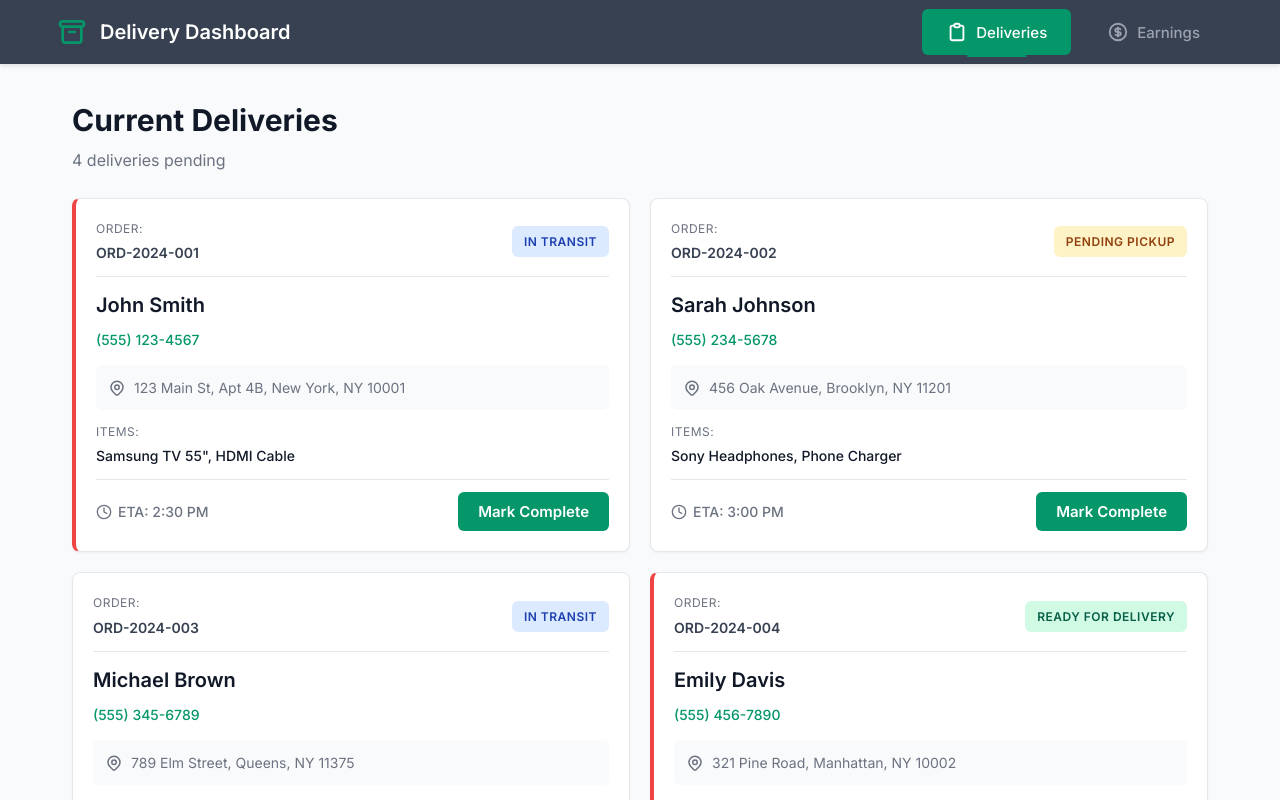
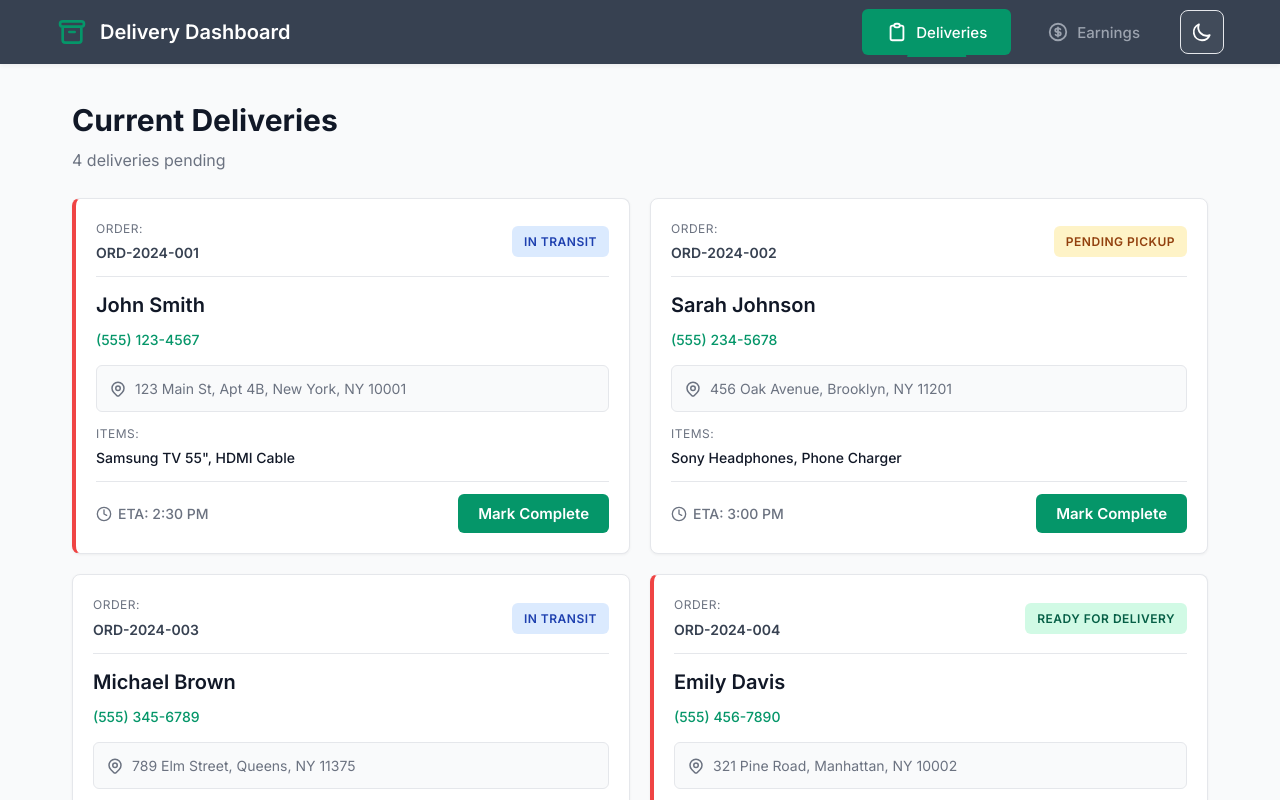
Before and after one commit to kavia-common/delivery-dashboard-for-e-commerce-couriers-210017-210032, a React (Create React App) app in the folder delivery_dashboard_frontend/: page / in a window 1280 px wide. Shown: the top 800 px of the page. Built offline with nearby package versions, Linux system fonts and the light colour scheme.

Commit message:
Checkpoint 3 - cg728462ff

```diff
--- a/delivery_dashboard_frontend/src/App.css
+++ b/delivery_dashboard_frontend/src/App.css
@@ -1,6 +1,8 @@
-/* Global App Styles - Traditional Gray Theme */
+/* Global App Styles - Theme Support */
 
-:root {
+/* Light Theme (Default) */
+:root,
+[data-theme="light"] {
   --primary-color: #374151;
   --secondary-color: #6B7280;
   --success-color: #059669;
@@ -10,6 +12,31 @@
   --text-color: #111827;
   --text-secondary: #6B7280;
   --border-color: #E5E7EB;
+  --shadow-color: rgba(0, 0, 0, 0.05);
+  --shadow-hover: rgba(0, 0, 0, 0.1);
+  --nav-bg: #374151;
+  --nav-text: #ffffff;
+  --nav-tab-inactive: #9CA3AF;
+  --nav-tab-hover-bg: rgba(255, 255, 255, 0.05);
+}
+
+/* Dark Theme */
+[data-theme="dark"] {
+  --primary-color: #60A5FA;
+  --secondary-color: #9CA3AF;
+  --success-color: #10B981;
+  --error-color: #F87171;
+  --background-color: #111827;
+  --surface-color: #1F2937;
+  --text-color: #F9FAFB;
+  --text-secondary: #D1D5DB;
+  --border-color: #374151;
+  --shadow-color: rgba(0, 0, 0, 0.3);
+  --shadow-hover: rgba(0, 0, 0, 0.5);
+  --nav-bg: #1F2937;
+  --nav-text: #F9FAFB;
+  --nav-tab-inactive: #6B7280;
+  --nav-tab-hover-bg: rgba(255, 255, 255, 0.1);
 }
 
 * {
--- a/delivery_dashboard_frontend/src/App.js
+++ b/delivery_dashboard_frontend/src/App.js
@@ -1,4 +1,5 @@
 import React, { useState } from 'react';
+import { ThemeProvider } from './context/ThemeContext';
 import Navigation from './components/Navigation';
 import Deliveries from './pages/Deliveries';
 import Earnings from './pages/Earnings';
@@ -8,7 +9,7 @@ import './App.css';
 /**
  * Main App component
  * Handles tab routing between Deliveries and Earnings pages
- * Provides navigation and page rendering
+ * Provides navigation and page rendering with theme support
  */
 function App() {
   const [activeTab, setActiveTab] = useState('deliveries');
@@ -23,6 +24,7 @@ function App() {
   };
 
   return (
+    <ThemeProvider>
       <div className="App">
         <Navigation activeTab={activeTab} onTabChange={handleTabChange} />
 
@@ -31,6 +33,7 @@ function App() {
           {activeTab === 'earnings' && <Earnings />}
         </main>
       </div>
+    </ThemeProvider>
   );
 }
 
--- a/delivery_dashboard_frontend/src/components/Navigation.js
+++ b/delivery_dashboard_frontend/src/components/Navigation.js
@@ -1,15 +1,19 @@
 import React from 'react';
+import { useTheme } from '../context/ThemeContext';
 import '../styles/navigation.css';
 
 // PUBLIC_INTERFACE
 /**
  * Navigation component
  * Provides tab navigation between Deliveries and Earnings pages
+ * Includes theme toggle button
  * @param {Object} props - Component props
  * @param {string} props.activeTab - Currently active tab ('deliveries' or 'earnings')
  * @param {function} props.onTabChange - Callback when tab is changed
  */
 function Navigation({ activeTab, onTabChange }) {
+  const { theme, toggleTheme } = useTheme();
+
   return (
     <nav className="navigation">
       <div className="nav-container">
@@ -20,6 +24,7 @@ function Navigation({ activeTab, onTabChange }) {
           <span className="brand-text">Delivery Dashboard</span>
         </div>
 
+        <div className="nav-actions">
           <div className="nav-tabs">
             <button
               className={`nav-tab ${activeTab === 'deliveries' ? 'active' : ''}`}
@@ -43,6 +48,24 @@ function Navigation({ activeTab, onTabChange }) {
               <span className="tab-text">Earnings</span>
             </button>
           </div>
+
+          <button
+            className="theme-toggle"
+            onClick={toggleTheme}
+            aria-label={`Switch to ${theme === 'light' ? 'dark' : 'light'} theme`}
+            title={`Switch to ${theme === 'light' ? 'dark' : 'light'} theme`}
+          >
+            {theme === 'light' ? (
+              <svg className="icon" viewBox="0 0 24 24" fill="none" stroke="currentColor">
+                <path strokeLinecap="round" strokeLinejoin="round" strokeWidth={2} d="M20.354 15.354A9 9 0 018.646 3.646 9.003 9.003 0 0012 21a9.003 9.003 0 008.354-5.646z" />
+              </svg>
+            ) : (
+              <svg className="icon" viewBox="0 0 24 24" fill="none" stroke="currentColor">
+                <path strokeLinecap="round" strokeLinejoin="round" strokeWidth={2} d="M12 3v1m0 16v1m9-9h-1M4 12H3m15.364 6.364l-.707-.707M6.343 6.343l-.707-.707m12.728 0l-.707.707M6.343 17.657l-.707.707M16 12a4 4 0 11-8 0 4 4 0 018 0z" />
+              </svg>
+            )}
+          </button>
+        </div>
       </div>
     </nav>
   );
--- /dev/null
+++ b/delivery_dashboard_frontend/src/context/ThemeContext.js
@@ -0,0 +1,59 @@
+import React, { createContext, useState, useEffect, useContext } from 'react';
+
+const ThemeContext = createContext();
+
+// PUBLIC_INTERFACE
+/**
+ * Custom hook to use theme context
+ * @returns {Object} Theme context value with theme and toggleTheme function
+ */
+export const useTheme = () => {
+  const context = useContext(ThemeContext);
+  if (!context) {
+    throw new Error('useTheme must be used within a ThemeProvider');
+  }
+  return context;
+};
+
+// PUBLIC_INTERFACE
+/**
+ * ThemeProvider component
+ * Manages theme state and persists to localStorage
+ * @param {Object} props - Component props
+ * @param {React.ReactNode} props.children - Child components
+ */
+export const ThemeProvider = ({ children }) => {
+  const [theme, setTheme] = useState(() => {
+    // Initialize theme from localStorage or default to 'light'
+    const savedTheme = localStorage.getItem('delivery-dashboard-theme');
+    return savedTheme || 'light';
+  });
+
+  useEffect(() => {
+    // Apply theme class to document root
+    document.documentElement.setAttribute('data-theme', theme);
+    // Persist theme to localStorage
+    localStorage.setItem('delivery-dashboard-theme', theme);
+  }, [theme]);
+
+  // PUBLIC_INTERFACE
+  /**
+   * Toggle between light and dark theme
+   */
+  const toggleTheme = () => {
+    setTheme((prevTheme) => (prevTheme === 'light' ? 'dark' : 'light'));
+  };
+
+  const value = {
+    theme,
+    toggleTheme,
+  };
+
+  return (
+    <ThemeContext.Provider value={value}>
+      {children}
+    </ThemeContext.Provider>
+  );
+};
+
+export default ThemeContext;
--- a/delivery_dashboard_frontend/src/index.css
+++ b/delivery_dashboard_frontend/src/index.css
@@ -13,9 +13,10 @@ body {
     sans-serif;
   -webkit-font-smoothing: antialiased;
   -moz-osx-font-smoothing: grayscale;
-  background-color: #f9fafb;
-  color: #111827;
+  background-color: var(--background-color, #f9fafb);
+  color: var(--text-color, #111827);
   line-height: 1.6;
+  transition: background-color 0.2s ease, color 0.2s ease;
 }
 
 code {
@@ -55,6 +56,6 @@ html {
 
 /* Focus styles for accessibility */
 *:focus-visible {
-  outline: 2px solid #059669;
+  outline: 2px solid var(--success-color, #059669);
   outline-offset: 2px;
 }
--- a/delivery_dashboard_frontend/src/styles/navigation.css
+++ b/delivery_dashboard_frontend/src/styles/navigation.css
@@ -1,8 +1,8 @@
-/* Navigation Styles - Traditional Gray Theme */
+/* Navigation Styles - Theme Aware */
 
 .navigation {
-  background-color: #374151;
-  box-shadow: 0 2px 4px rgba(0, 0, 0, 0.1);
+  background-color: var(--nav-bg);
+  box-shadow: 0 2px 4px var(--shadow-color);
   position: sticky;
   top: 0;
   z-index: 100;
@@ -22,7 +22,7 @@
   display: flex;
   align-items: center;
   gap: 0.75rem;
-  color: #ffffff;
+  color: var(--nav-text);
   font-weight: 600;
   font-size: 1.125rem;
 }
@@ -30,12 +30,18 @@
 .brand-icon {
   width: 28px;
   height: 28px;
-  color: #059669;
+  color: var(--success-color);
   stroke-width: 2.5;
 }
 
 .brand-text {
   display: none;
+}
+
+.nav-actions {
+  display: flex;
+  align-items: center;
+  gap: 1rem;
 }
 
 .nav-tabs {
@@ -49,7 +55,7 @@
   gap: 0.5rem;
   padding: 0.625rem 1rem;
   background-color: transparent;
-  color: #9CA3AF;
+  color: var(--nav-tab-inactive);
   border: none;
   border-radius: 6px;
   cursor: pointer;
@@ -60,12 +66,12 @@
 }
 
 .nav-tab:hover {
-  background-color: rgba(255, 255, 255, 0.05);
-  color: #D1D5DB;
+  background-color: var(--nav-tab-hover-bg);
+  color: var(--text-secondary);
 }
 
 .nav-tab.active {
-  background-color: #059669;
+  background-color: var(--success-color);
   color: #ffffff;
 }
 
@@ -77,7 +83,7 @@
   transform: translateX(-50%);
   width: 40%;
   height: 3px;
-  background-color: #059669;
+  background-color: var(--success-color);
   border-radius: 2px 2px 0 0;
 }
 
@@ -89,6 +95,37 @@
 
 .tab-text {
   font-size: 0.875rem;
+}
+
+/* Theme Toggle Button */
+.theme-toggle {
+  display: flex;
+  align-items: center;
+  justify-content: center;
+  width: 40px;
+  height: 40px;
+  background-color: var(--nav-tab-hover-bg);
+  border: 1px solid var(--border-color);
+  border-radius: 8px;
+  cursor: pointer;
+  transition: all 0.2s ease;
+  padding: 0;
+}
+
+.theme-toggle:hover {
+  background-color: var(--surface-color);
+  transform: scale(1.05);
+}
+
+.theme-toggle:active {
+  transform: scale(0.95);
+}
+
+.theme-toggle .icon {
+  width: 20px;
+  height: 20px;
+  color: var(--nav-text);
+  stroke-width: 2;
 }
 
 /* Tablet and Desktop */
@@ -118,6 +155,16 @@
   .tab-text {
     font-size: 0.9375rem;
   }
+
+  .theme-toggle {
+    width: 44px;
+    height: 44px;
+  }
+
+  .theme-toggle .icon {
+    width: 22px;
+    height: 22px;
+  }
 }
 
 @media (min-width: 768px) {
--- a/delivery_dashboard_frontend/src/styles/pages.css
+++ b/delivery_dashboard_frontend/src/styles/pages.css
@@ -1,16 +1,4 @@
-/* Pages Styles - Traditional Gray Retro Theme */
-
-:root {
-  --primary-color: #374151;
-  --secondary-color: #6B7280;
-  --success-color: #059669;
-  --error-color: #EF4444;
-  --background-color: #f9fafb;
-  --surface-color: #ffffff;
-  --text-color: #111827;
-  --text-secondary: #6B7280;
-  --border-color: #E5E7EB;
-}
+/* Pages Styles - Theme Aware */
 
 /* Common Page Styles */
 .page-container {
@@ -46,12 +34,13 @@
 }
 
 .error-message {
-  background-color: #FEE2E2;
-  color: var(--error-color);
+  background-color: var(--error-color);
+  color: #ffffff;
   padding: 1rem;
   border-radius: 8px;
   text-align: center;
   font-weight: 500;
+  opacity: 0.9;
 }
 
 /* Deliveries Page Styles */
@@ -66,12 +55,12 @@
   border: 1px solid var(--border-color);
   border-radius: 8px;
   padding: 1rem;
-  box-shadow: 0 1px 3px rgba(0, 0, 0, 0.05);
+  box-shadow: 0 1px 3px var(--shadow-color);
   transition: all 0.2s ease;
 }
 
 .delivery-card:hover {
-  box-shadow: 0 4px 6px rgba(0, 0, 0, 0.1);
+  box-shadow: 0 4px 6px var(--shadow-hover);
   transform: translateY(-2px);
 }
 
@@ -116,24 +105,45 @@
   letter-spacing: 0.5px;
 }
 
-.status-transit {
+/* Status badges with theme awareness */
+[data-theme="light"] .status-transit {
   background-color: #DBEAFE;
   color: #1E40AF;
 }
 
-.status-pending {
+[data-theme="dark"] .status-transit {
+  background-color: #1E3A8A;
+  color: #93C5FD;
+}
+
+[data-theme="light"] .status-pending {
   background-color: #FEF3C7;
   color: #92400E;
 }
 
-.status-ready {
+[data-theme="dark"] .status-pending {
+  background-color: #78350F;
+  color: #FDE68A;
+}
+
+[data-theme="light"] .status-ready {
   background-color: #D1FAE5;
   color: #065F46;
 }
 
-.status-delivered {
+[data-theme="dark"] .status-ready {
+  background-color: #064E3B;
+  color: #6EE7B7;
+}
+
+[data-theme="light"] .status-delivered {
   background-color: #E5E7EB;
-  color: var(--secondary-color);
+  color: #6B7280;
+}
+
+[data-theme="dark"] .status-delivered {
+  background-color: #374151;
+  color: #D1D5DB;
 }
 
 .delivery-customer {
@@ -166,6 +176,7 @@
   padding: 0.75rem;
   background-color: var(--background-color);
   border-radius: 6px;
+  border: 1px solid var(--border-color);
 }
 
 .delivery-address .icon {
@@ -242,9 +253,9 @@
 }
 
 .action-button:hover {
-  background-color: #047857;
+  opacity: 0.9;
   transform: translateY(-1px);
-  box-shadow: 0 2px 4px rgba(0, 0, 0, 0.1);
+  box-shadow: 0 2px 4px var(--shadow-hover);
 }
 
 .action-button:active {
@@ -261,7 +272,7 @@
   border: 1px solid var(--border-color);
   border-radius: 8px;
   padding: 1.25rem;
-  box-shadow: 0 1px 3px rgba(0, 0, 0, 0.05);
+  box-shadow: 0 1px 3px var(--shadow-color);
 }
 
 .total-card {
@@ -276,6 +287,7 @@
   font-weight: 500;
   margin-bottom: 0.5rem;
   opacity: 0.9;
+  color: var(--text-secondary);
 }
 
 .total-card .summary-label {
@@ -358,7 +370,7 @@
   border: 1px solid var(--border-color);
   border-radius: 8px;
   padding: 1rem;
-  box-shadow: 0 1px 3px rgba(0, 0, 0, 0.05);
+  box-shadow: 0 1px 3px var(--shadow-color);
 }
 
 .earning-header {
```
Also changed, not shown: 1 other file (tests, documents, lock files or other folders). Lines whose indentation alone changed are shown as unchanged.
